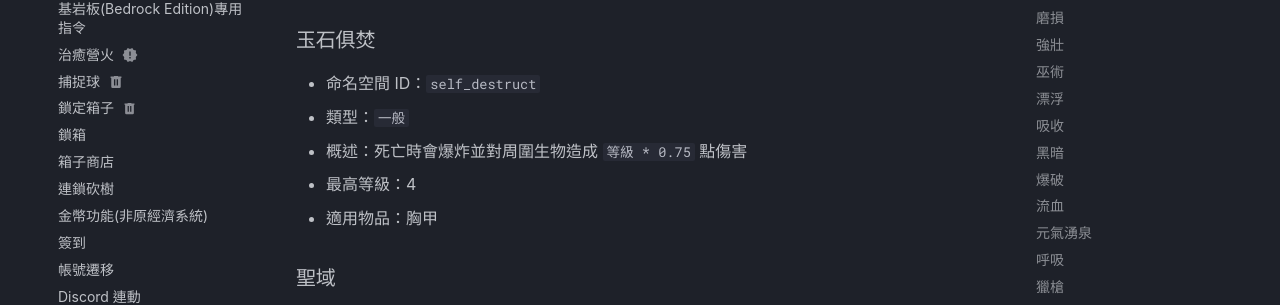
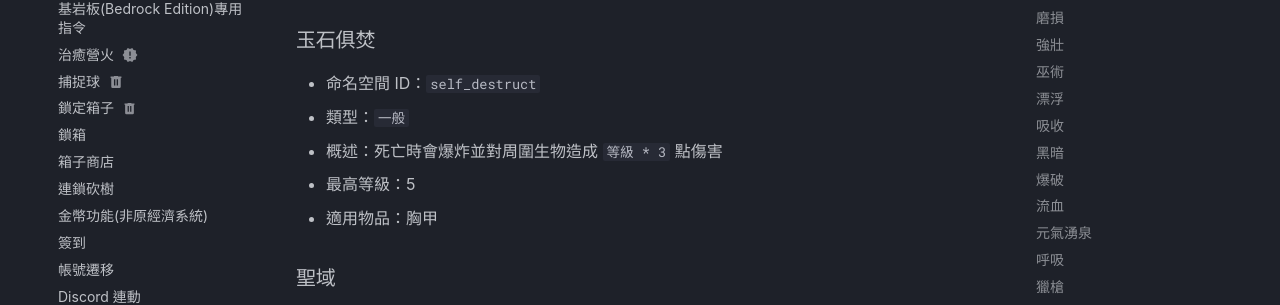
Before and after one commit to milkteamc/wiki, an MkDocs documentation site: the page built from docs/功能清單/enchantlist.md, in a window 1280 px wide and 900 px high, scrolled down 10048 px. Shown: the part 117-422 px from the top of the window. Built offline with MkDocs 1.6.1 and Material for MkDocs 9.7.7, drawn with Linux system fonts in a browser that asks for light colours; some web fonts are replaced; plug-ins that fetch from the network failed and are left out; comment, search, counter and statistics services are not loaded.

Commit message:
Revert "Update enchantlist.md"
This reverts commit 29a66a2a914b195d16f6bb32ef0f0e5d2425f826.

```diff
--- a/docs/功能清單/enchantlist.md
+++ b/docs/功能清單/enchantlist.md
@@ -294,8 +294,8 @@
 ### 玉石俱焚
 - 命名空間 ID：`self_destruct`
 - 類型：`一般`
-- 概述：死亡時會爆炸並對周圍生物造成 `等級 * 0.75` 點傷害
-- 最高等級：4
+- 概述：死亡時會爆炸並對周圍生物造成 `等級 * 3` 點傷害
+- 最高等級：5
 - 適用物品：胸甲
 
 ### 聖域
```
